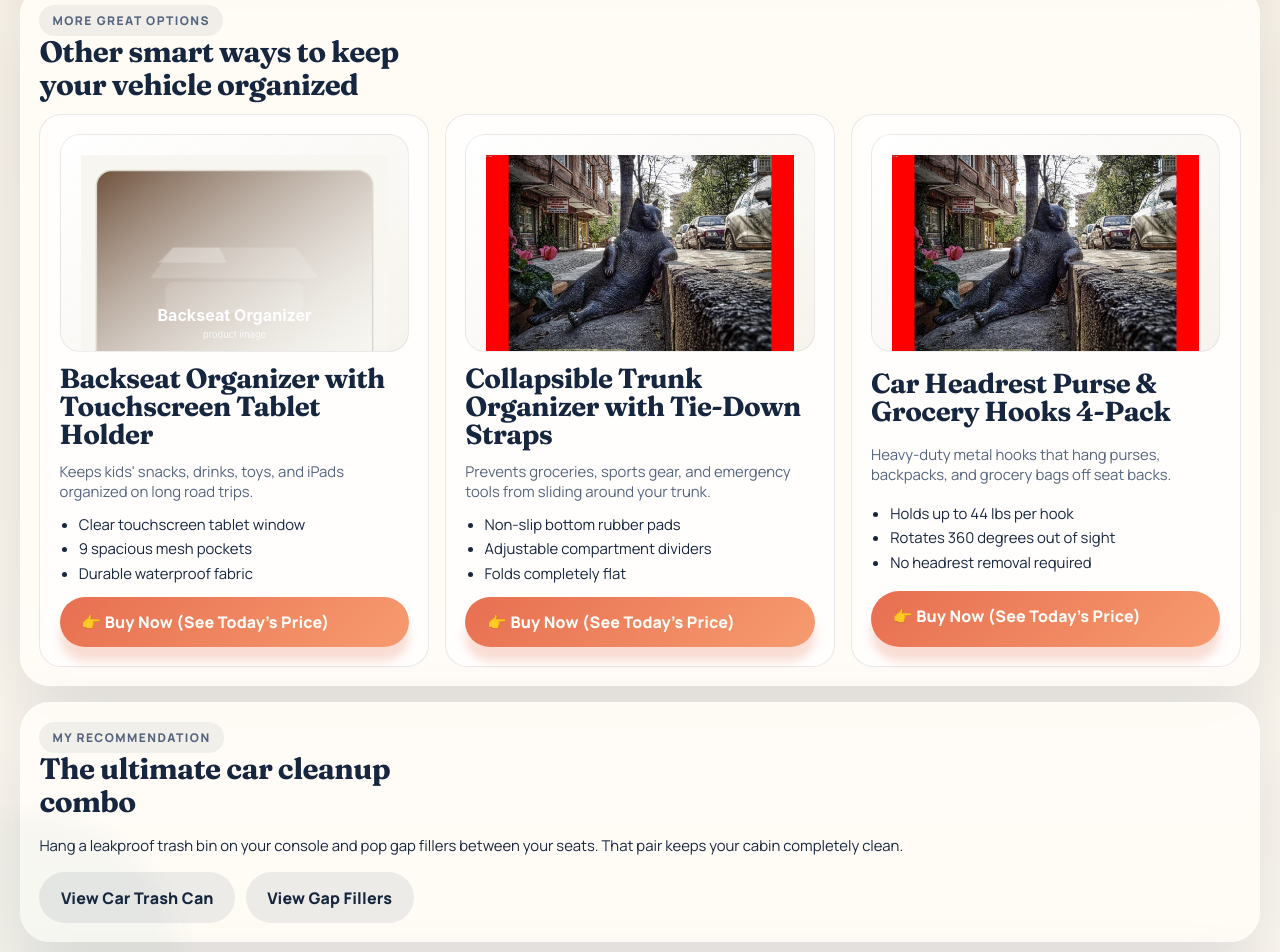
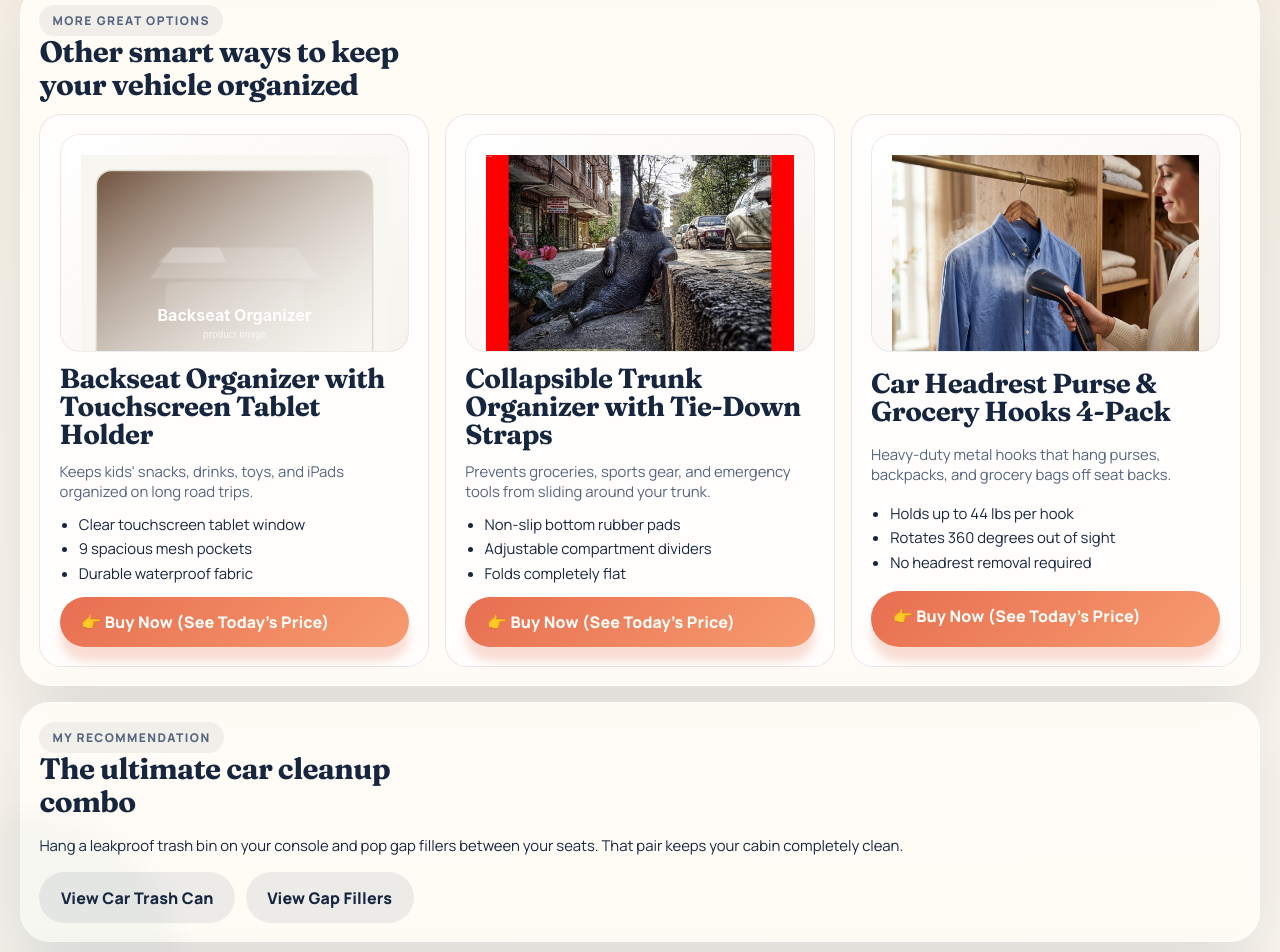
Before and after one commit to ethaneking19-cloud/no-more-everyday-problems, a plain HTML site: page Fresh_project_cleaned/Fresh project/no-more-messy-car.html in a window 1280 px wide. Shown: the part 2282-3234 px from the top of the page. Drawn offline with Linux system fonts and the light colour scheme.

Commit message:
steamer photo test

```diff
--- a/Fresh_project_cleaned/Fresh project/no-more-messy-car.html
+++ b/Fresh_project_cleaned/Fresh project/no-more-messy-car.html
@@ -197,7 +197,7 @@
 
                 <article class="product-card">
                   <div class="pick-photo pick-photo-contain">
-                    <img src="images/headrest_hooks.jpg" alt="Car headrest purse and grocery bag hooks 4-pack" />
+                    <img src="images/fast_steamer.jpg" alt="Car headrest purse and grocery bag hooks 4-pack" />
                   </div>
                   <h3>Car Headrest Purse & Grocery Hooks 4-Pack</h3>
                   <p class="muted">Heavy-duty metal hooks that hang purses, backpacks, and grocery bags off seat backs.</p>
```
